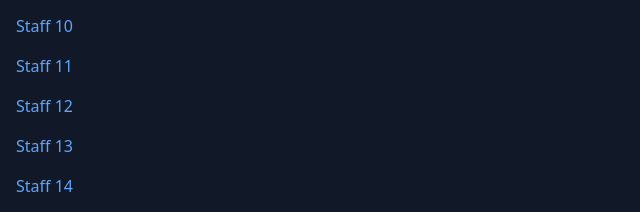
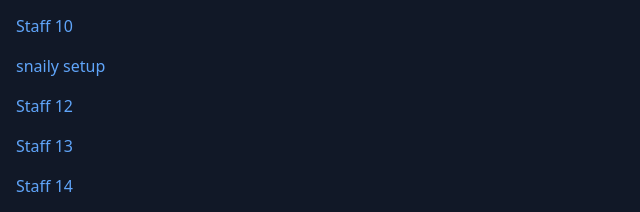
Before and after one commit to EWANZO101/Stff-url, a plain HTML site: page index.html in a window 1280 px wide. Shown: the part 422-634 px from the top of the page, 0-640 px from the left. Drawn offline with nearby package versions, Linux system fonts and the light colour scheme.

Commit message:
Update index.html

```diff
--- a/index.html
+++ b/index.html
@@ -61,8 +61,8 @@
                 </a>
             </li>
             <li>
-                <a href="https://example.com/staff11" class="text-blue-400 hover:text-blue-600">
-                    Staff 11
+                <a href="snailysetup.html" class="text-blue-400 hover:text-blue-600">
+                    snaily setup
                 </a>
             </li>
             <li>
```
